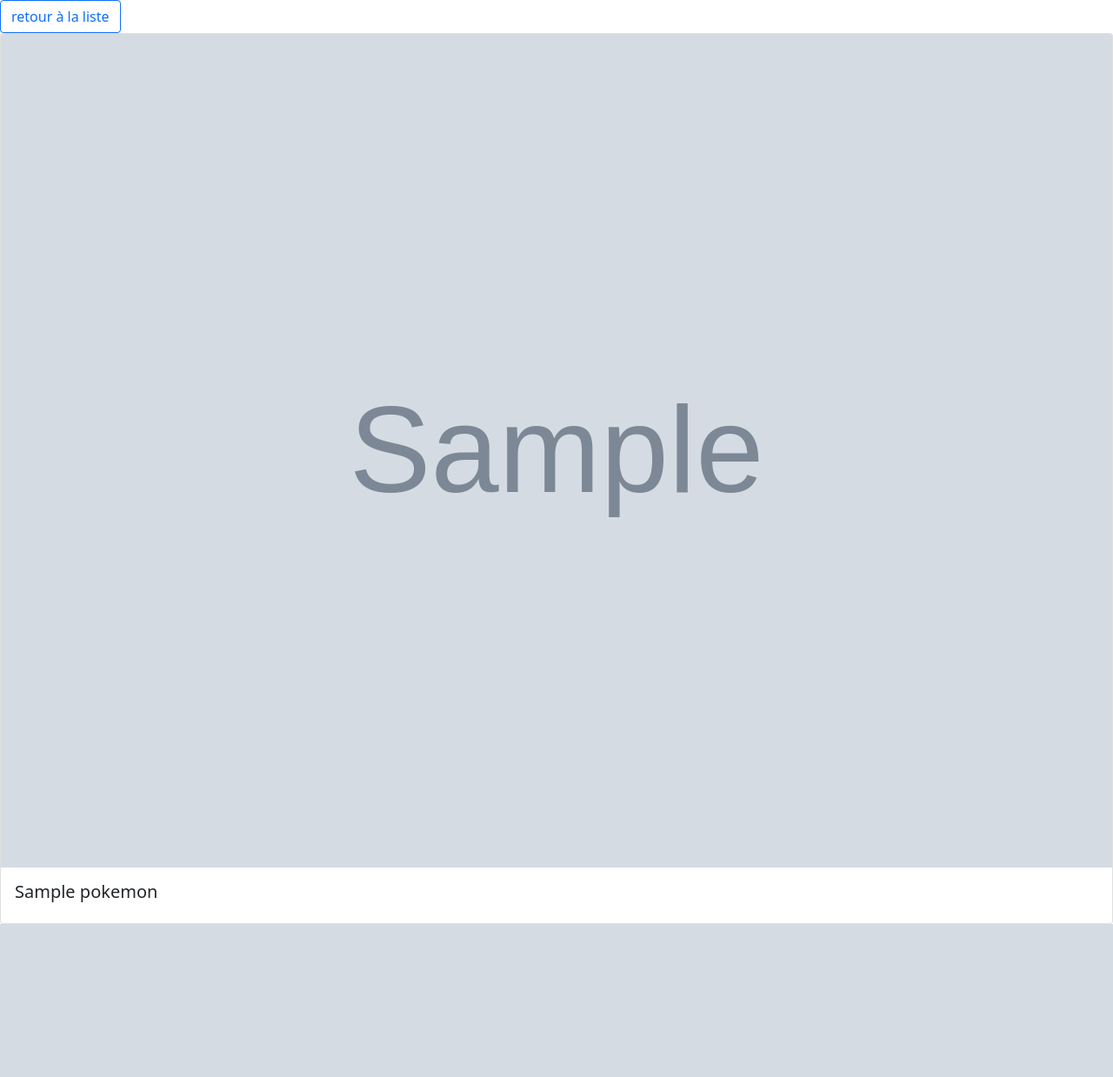
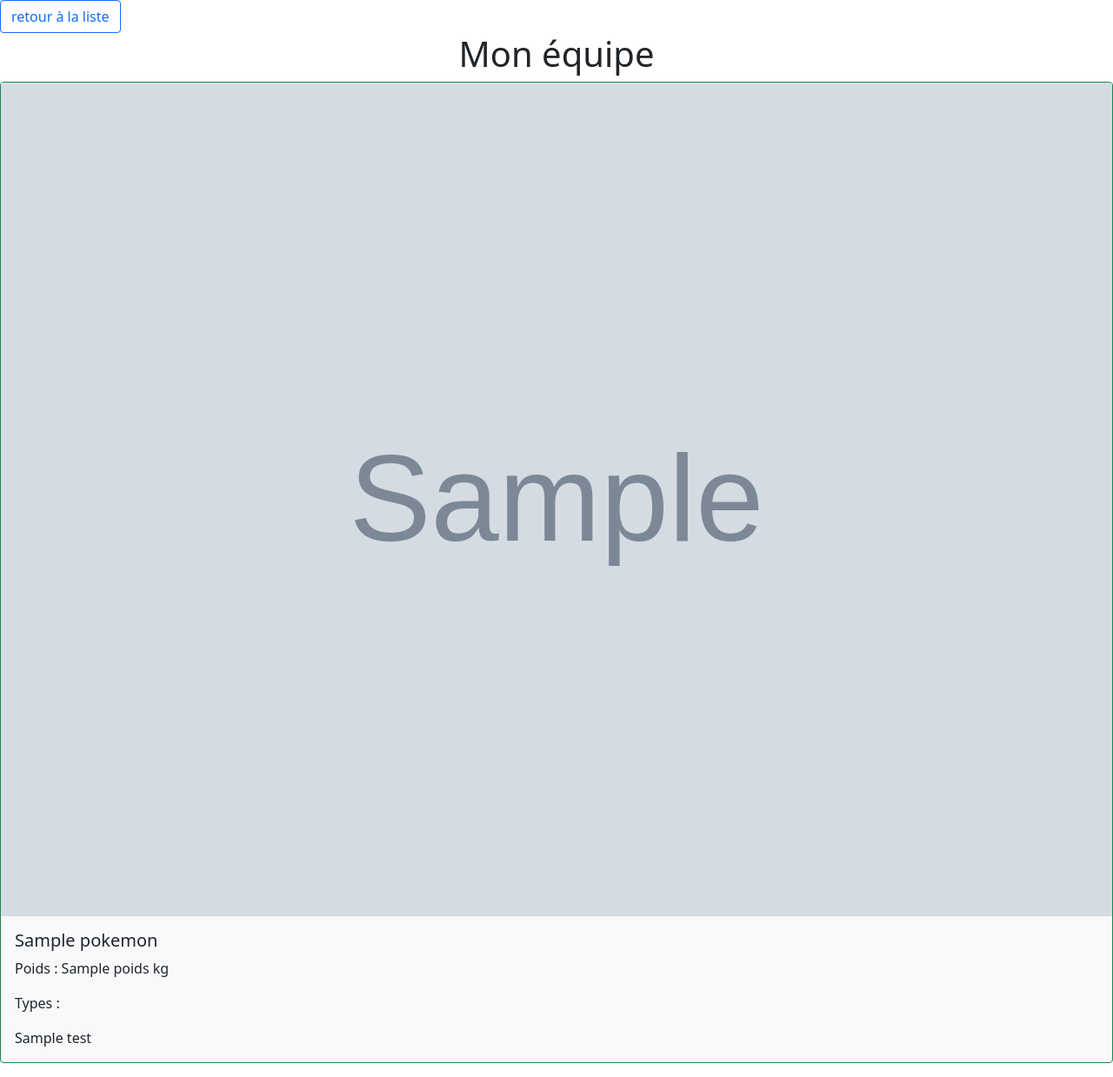
Before and after one commit to EL-R1/Projet-Pokedex, a Django app: template DjangoPokedex/myapp/templates/myapp/temp.html in a window 1280 px wide. Shown: the whole page at 87% size. Before the commit the page ends 1063 px from the top, so only its background shows below. Run offline with Django 3.2, Linux system fonts and the light colour scheme; the template is opened without the code that fills it: most values are stand-ins (such as "Sample title", 1, 10 or a date in 2020); grey boxes marked "Sample" are stand-in pictures; some libraries are stand-ins or nearby versions.

Commit message:
un peu de design
c'est toujours moche donc need améliorations

```diff
--- a/DjangoPokedex/myapp/templates/myapp/temp.html
+++ b/DjangoPokedex/myapp/templates/myapp/temp.html
@@ -21,14 +21,25 @@
         {% csrf_token %}
         <button class="btn btn-outline-primary" type="submit">retour à la liste</button>
     </form>
+    <h1 class="text-center mx-auto">Mon équipe</h1>
 <div class="card-group">
     {% for pokemon in ArrayTeam %}
-        <div class="card">
+        <div class="card text-dark bg-light mb-3 border-success mb-3" >
         {% if pokemon.image %}
             <img class="card-img-top" src="{{pokemon.image}}" alt="Card image cap">
             <div class="card-body">
                 <h5 class="card-title">{{pokemon.nameFr}}</h5>
+                <p class="card-text">Poids : {{ pokemon.poids }} kg</p>
+                <p class="card-text">Types : </p>
+                {% for test  in pokemon.type %}
+                        <p class="card-text">
+                            {{ test }}
+                        </p>
+                    {% endfor %}
+
             </div>
+
+
         {% else %}
         <img class="card-img-top" src="https://studio.cults3d.com/cpVLSLBgXftw_KujSHqr_VFILaI=/516x516/https://files.cults3d.com/uploaders/13859964/illustration-file/9d9c1945-5499-463e-92ca-5b5954e03b41/No%20Pokemon%20hunting.png" alt="Card image cap">
             <div class="card-body">
```
